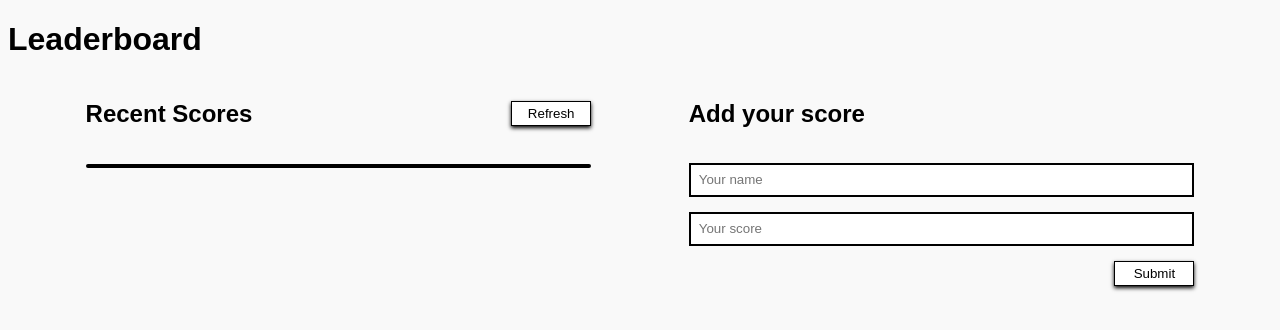
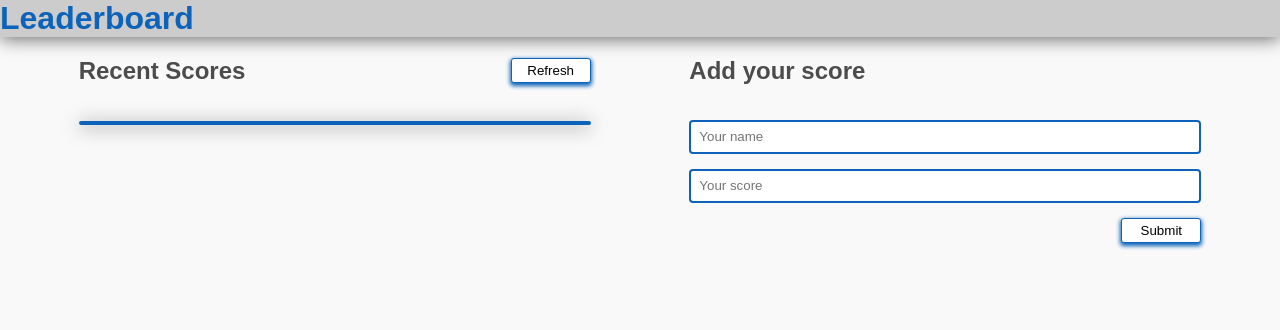
Before and after one commit to blessedjasonmwanza/leaderboard, a website built with webpack: page src/index.html in a window 1280 px wide. Built offline with nearby package versions, Linux system fonts and the light colour scheme; no server answers.

Commit message:
Add custom styling and theme

```diff
--- a/src/style.css
+++ b/src/style.css
@@ -1,10 +1,27 @@
 body {
   background: #f9f9f9;
   font-family: Arial, Helvetica, sans-serif;
+  padding: 0;
+  margin: 0;
 }
 
 main {
   justify-content: space-evenly;
+}
+
+main * {
+  transition: 0.6s;
+}
+
+h1 {
+  background: #ccc;
+  margin: 0 0 auto 0;
+  box-shadow: 0 2px 18px 0 rgba(0, 0, 0, 0.586);
+  color: rgb(13, 99, 185);
+}
+
+h2 {
+  color: rgb(77, 76, 76);
 }
 
 .recent-scores,
@@ -20,28 +37,37 @@ form.add-score {
 button {
   background: #fff;
   border: 0 solid transparent;
-  border: 1px solid #000;
+  border: 1px solid rgb(13, 99, 185);
   height: 25px;
-  box-shadow: 0 2px 4px 0 #000;
+  box-shadow: 0 2px 4px 1px rgb(13, 99, 185);
+  border-radius: 3px;
   width: 80px;
   cursor: pointer;
 }
 
+button:hover {
+  box-shadow: none;
+}
+
 .scores-list {
-  border: 2px solid #000;
+  border: 2px solid rgb(13, 99, 185);
   padding: 0;
   list-style: none;
   overflow-x: hidden;
   border-radius: 3px;
+  box-shadow: 0 2px 18px 0 rgba(0, 0, 0, 0.586);
 }
 
 .scores-list li {
   padding: 5px 10px;
   text-transform: capitalize;
+  background: rgb(219, 218, 218);
+  color: rgb(32, 32, 32);
 }
 
 .scores-list li:nth-child(even) {
-  background: #ccc;
+  background: rgb(13, 99, 185);
+  color: #fff;
 }
 
 form.add-score {
@@ -55,8 +81,15 @@ form.add-score button {
 
 input {
   height: 28px;
-  border: 2px solid #000;
+  border: 2px solid rgb(13, 99, 185);
   padding-left: 8px;
+  border-radius: 4px;
+  outline: none;
+}
+
+input:focus {
+  border: 2px solid rgb(9, 78, 146);
+  box-shadow: 0 1px 4px 0 rgb(13, 99, 185);
 }
 
 @media screen and (max-width: 720px) {
```
Also changed, not shown: dist/index.html, dist/main.js.
